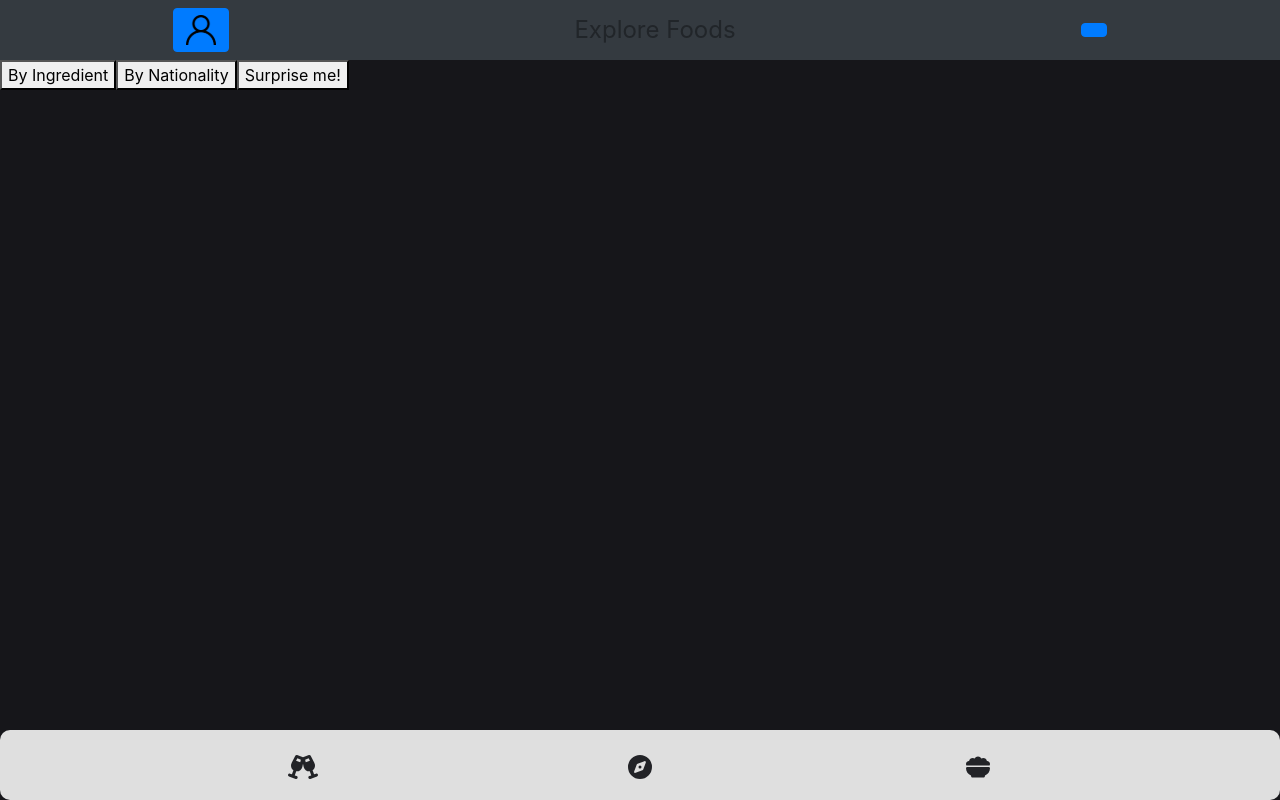
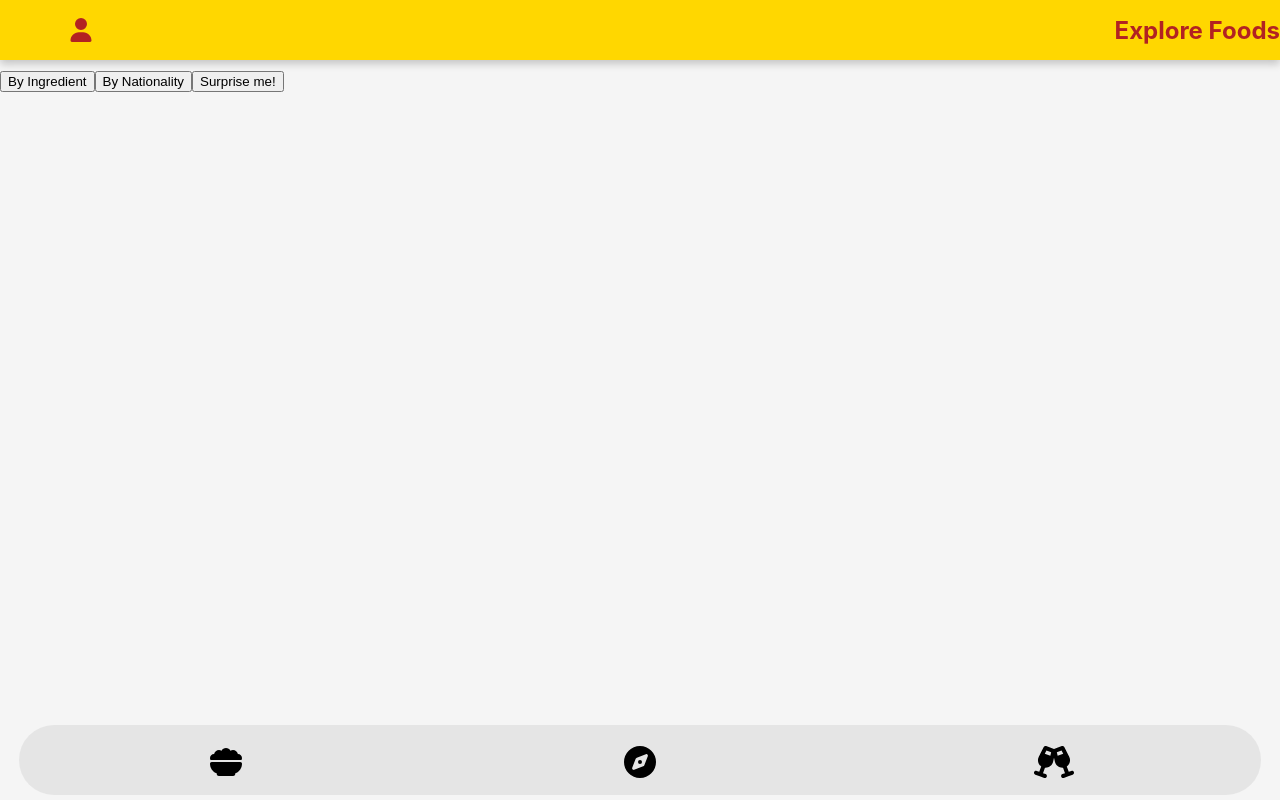
Before and after one commit to victorhsms/recipes-app, a React (Create React App) app: page /explore/foods in a window 1280 px wide. Built offline with nearby package versions, Linux system fonts and the light colour scheme.

Commit message:
footer and starting header

```diff
--- a/src/App.css
+++ b/src/App.css
@@ -76,7 +76,7 @@
 }
 
 .el-bg {
-  background-color: #16161a;
+  background-color: whitesmoke;
 }
 
 .el-headline {
--- a/src/App.js
+++ b/src/App.js
@@ -1,6 +1,5 @@
 import React from 'react';
 import './App.css';
-import 'bootstrap/dist/css/bootstrap.min.css';
 import { Switch, Route } from 'react-router-dom';
 import RecipesProvider from './context/RecipesProvider';
 import Login from './pages/Login';
--- a/src/components/Footer.js
+++ b/src/components/Footer.js
@@ -6,6 +6,7 @@ import {
   faCompass,
   faBowlFood,
 } from '@fortawesome/free-solid-svg-icons';
+
 import FooterStyle from '../default_styles/FooterStyle';
 
 function Footer() {
@@ -13,14 +14,17 @@ function Footer() {
     <FooterStyle
       data-testid="footer"
     >
-      <li className="list active">
-        <Link to="/drinks">
+      <li className="list">
+        <Link to="/foods">
           <span className="icon">
-            <FontAwesomeIcon icon={ faChampagneGlasses } />
+
+            <FontAwesomeIcon icon={ faBowlFood } />
+
           </span>
-          <span className="text">Drinks</span>
+          <span className="text">Foods</span>
 
         </Link>
+
       </li>
 
       <li className="list">
@@ -33,14 +37,12 @@ function Footer() {
         </Link>
       </li>
 
-      <li className="list">
-        <Link to="/foods">
+      <li className="list active">
+        <Link to="/drinks">
           <span className="icon">
-
-            <FontAwesomeIcon icon={ faBowlFood } />
-
+            <FontAwesomeIcon icon={ faChampagneGlasses } />
           </span>
-          <span className="text">Foods</span>
+          <span className="text">Drinks</span>
 
         </Link>
       </li>
--- a/src/components/Header.js
+++ b/src/components/Header.js
@@ -1,9 +1,10 @@
 import PropTypes from 'prop-types';
 import React, { useState } from 'react';
 import { Link } from 'react-router-dom';
+import { FontAwesomeIcon } from '@fortawesome/react-fontawesome';
+import { faUser, faMagnifyingGlass } from '@fortawesome/free-solid-svg-icons';
 import SearchBar from './SearchBar';
-import profileIcon from '../images/profileIcon.svg';
-import searchIcon from '../images/searchIcon.svg';
+import HeaderStyles from '../default_styles/HeaderStyle';
 
 function Header({ location, history }) {
   const [isSearching, setIsSearching] = useState(false);
@@ -29,40 +30,27 @@ function Header({ location, history }) {
   };
 
   return (
-    <header className="bg-dark">
+    <HeaderStyles>
 
-      <div className="d-flex align-items-center justify-content-around py-2">
+      <div className="header-container">
         <Link to="/profile">
-          <button type="button" className="btn btn-primary">
-            <img
-              data-testid="profile-top-btn"
-              src={ profileIcon }
-              alt="ícone de perfil"
-            />
-          </button>
+          <FontAwesomeIcon icon={ faUser } />
         </Link>
 
         <p data-testid="page-title" className="mb-0 title-header">
           {checkLocationAndGiveName()}
         </p>
 
-        <button
-          onClick={ () => setIsSearching(!isSearching) }
-          type="button"
-          className="btn btn-primary"
-        >
-          {(location === '/foods' || location === '/drinks'
+        {(location === '/foods' || location === '/drinks'
             || location === '/explore/foods/nationalities')
-            && <img
-              src={ searchIcon }
-              data-testid="search-top-btn"
-              alt="ícone de pesquisa"
+            && <FontAwesomeIcon
+              onClick={ () => setIsSearching(!isSearching) }
+              icon={ faMagnifyingGlass }
             />}
-        </button>
       </div>
 
       { isSearching && <SearchBar location={ location } history={ history } /> }
-    </header>
+    </HeaderStyles>
   );
 }
 
--- a/src/components/SearchBar.js
+++ b/src/components/SearchBar.js
@@ -92,6 +92,8 @@ function SearchBar({ history, location }) {
 
   return (
     <form>
+      <div className="search-inputs">
+
         <input
           type="text"
           data-testid="search-input"
@@ -131,6 +133,7 @@ function SearchBar({ history, location }) {
             First Letter
           </label>
         </div>
+      </div>
       <button
         type="submit"
         data-testid="exec-search-btn"
--- a/src/default_styles/FooterStyle.js
+++ b/src/default_styles/FooterStyle.js
@@ -1,8 +1,4 @@
 import styled from 'styled-components';
-
-// const translateY = `
-
-// `;
 
 const FooterStyle = styled.ul`
 
@@ -13,16 +9,18 @@ const FooterStyle = styled.ul`
 }
 
 padding: 0;
-margin: 0;
-width: 100%;
+margin: 0 1.5vw;
+width: 97%;
 position: fixed;
-bottom: 0;
+bottom: 5px;
 display: flex;
-justify-content: space-evenly;
+justify-content: space-around;
 align-items: center;
-background-color: #dfdfdf;
+background-color: rgb(223,223,223, 0.7);
 height: 70px;
-border-radius: 10px;
+border-radius: 40px;
+opacity: 1;
+
 
 li {
   position: relative;
@@ -42,24 +40,25 @@ li {
     font-weight: 500;
 
     .icon {
-      color: #222327;
+      color: black;
       position: relative;
       display: block;
       line-height: 75px;
-      font-size: 1.5em;
+      font-size: 2em;
       text-align: center;
       transition: 0.5s;
+      opacity: 1;
     }
 
     .text {
-      color: #222327;
+      color: black;
       position: absolute;
       font-weight: 400;
       font-size: 0.75em;
       letter-spacing: 0.05em;
       transition: 0.5s;
       opacity: 0;
-      transform: translateY(20px)
+      transform: translateY(20px);
     }
   }
 }
@@ -76,7 +75,6 @@ li:hover {
   }
 }
 
-
 `;
 
 export default FooterStyle;
--- /dev/null
+++ b/src/default_styles/HeaderStyle.js
@@ -0,0 +1,51 @@
+import styled from 'styled-components';
+
+const HeaderStyles = styled.header`
+* {
+  margin: 0;
+  padding: 0;
+  box-sizing: border-box;
+}
+
+color: firebrick;
+
+.header-container {
+  height: 60px;
+  background-color: gold;
+  font-weight: 700;
+  margin-bottom: 10px;
+  display: flex;
+  justify-content: space-between;
+  align-items: center;
+  box-shadow: 0 4px 8px 0 rgb(0, 0, 0, 0.2);
+}
+svg {
+  margin: 0 5vw;
+  aspect-ratio: 1;
+  font-size: 1.5em;
+  /* border: 4px solid black; */
+  border-radius: 50%;
+  padding: 5px;
+  color: firebrick;
+}
+
+form {
+  background-color: #f05d23;
+  border-radius: 50px;
+  display: flex;
+  flex-direction: row;
+  height: 15vh;
+  align-items: center;
+  font-weight: 500;
+  color: #333138;
+  padding: 30px;
+  box-shadow: 0 4px 8px 0 rgba(0, 0, 0, 0.2), 0 6px 20px 0 rgba(0, 0, 0, 0.19);
+}
+
+.search-inputs {
+
+}
+
+`;
+
+export default HeaderStyles;
```
Lines whose indentation alone changed are shown as unchanged.
